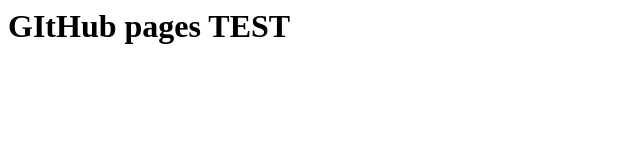
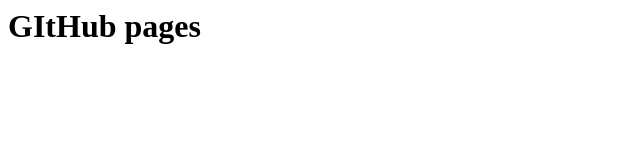
Before and after one commit to MaxunyGG/githubpagetest, a plain HTML site: page index.html in a window 1280 px wide. Shown: the whole page, without its empty margins (0-640 px from the left). Drawn offline with Linux system fonts and the light colour scheme.

Commit message:
index.html

```diff
--- a/index.html
+++ b/index.html
@@ -1 +1 @@
-<h1> GItHub pages TEST</h1>
+<h1> GItHub pages</h1>
```
